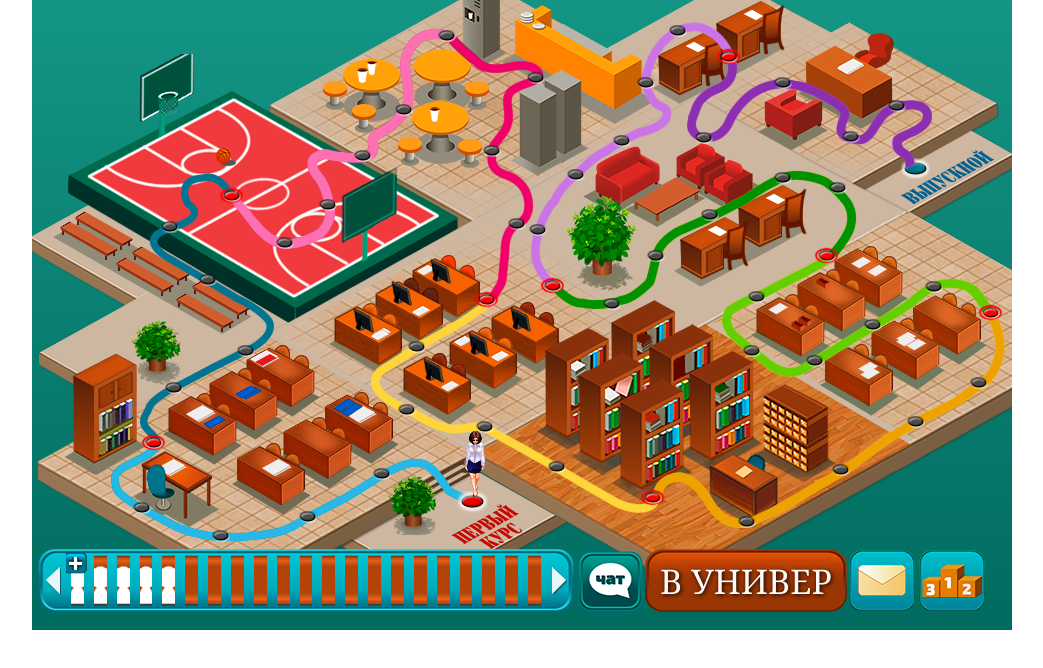
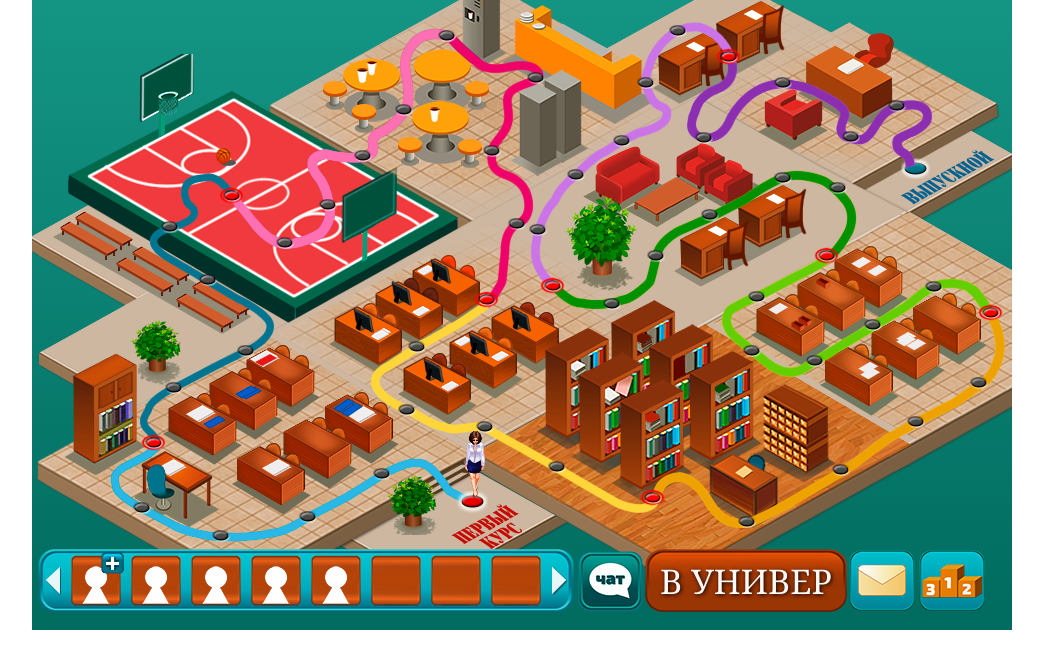
Before and after one commit to AlexGanin/GameUniversity, a plain HTML site: page index.html in a window 1280 px wide. Shown: the whole page, without its empty margins (118-1161 px from the left). Drawn offline with Linux system fonts and the light colour scheme.

Commit message:
Update style.css
Change icon

```diff
--- a/css/style.css
+++ b/css/style.css
@@ -167,6 +167,7 @@ button {
 
 #menu #block-friends .item {
     position: relative;
+    min-width: 50px;
     width: 50px;
     height: 51px;
     margin: 0 5px;
```
